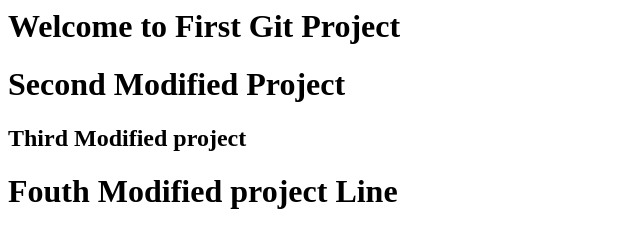
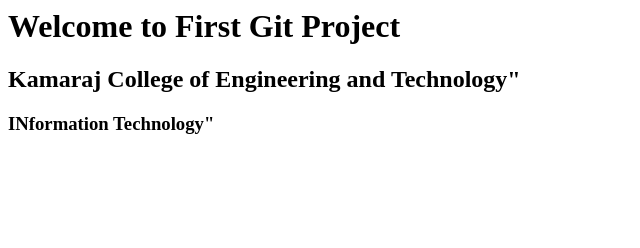
Before and after one commit to chengathirmurugesan/webtest, a plain HTML site: page index.html in a window 1280 px wide. Shown: the whole page, without its empty margins (0-640 px from the left). Drawn offline with Linux system fonts and the light colour scheme.

Commit message:
Fifth commit

```diff
--- a/index.html
+++ b/index.html
@@ -2,8 +2,7 @@
 	<title> This is my First Sample Project </title>
 	<body>
 		<h1> Welcome to First Git Project </h1>
-	      	<h1> Second Modified Project </h1>
-	        <h2> Third Modified project </h2>
-		<h1> Fouth Modified project Line</h1>
+	      	<h2> Kamaraj College of Engineering and Technology"</h2>
+		<h3> INformation Technology"</h3>
 	</body>
 </html>
```
